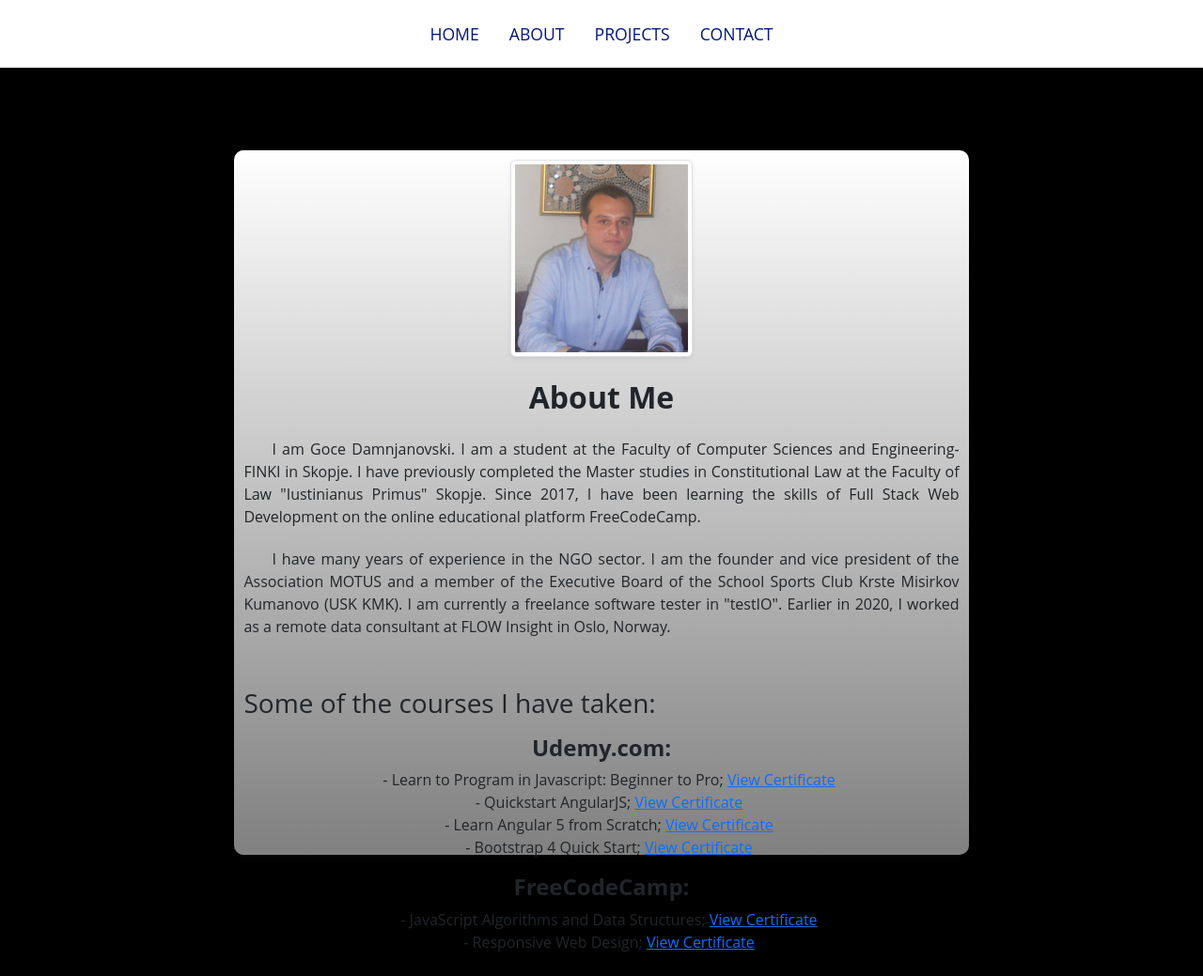
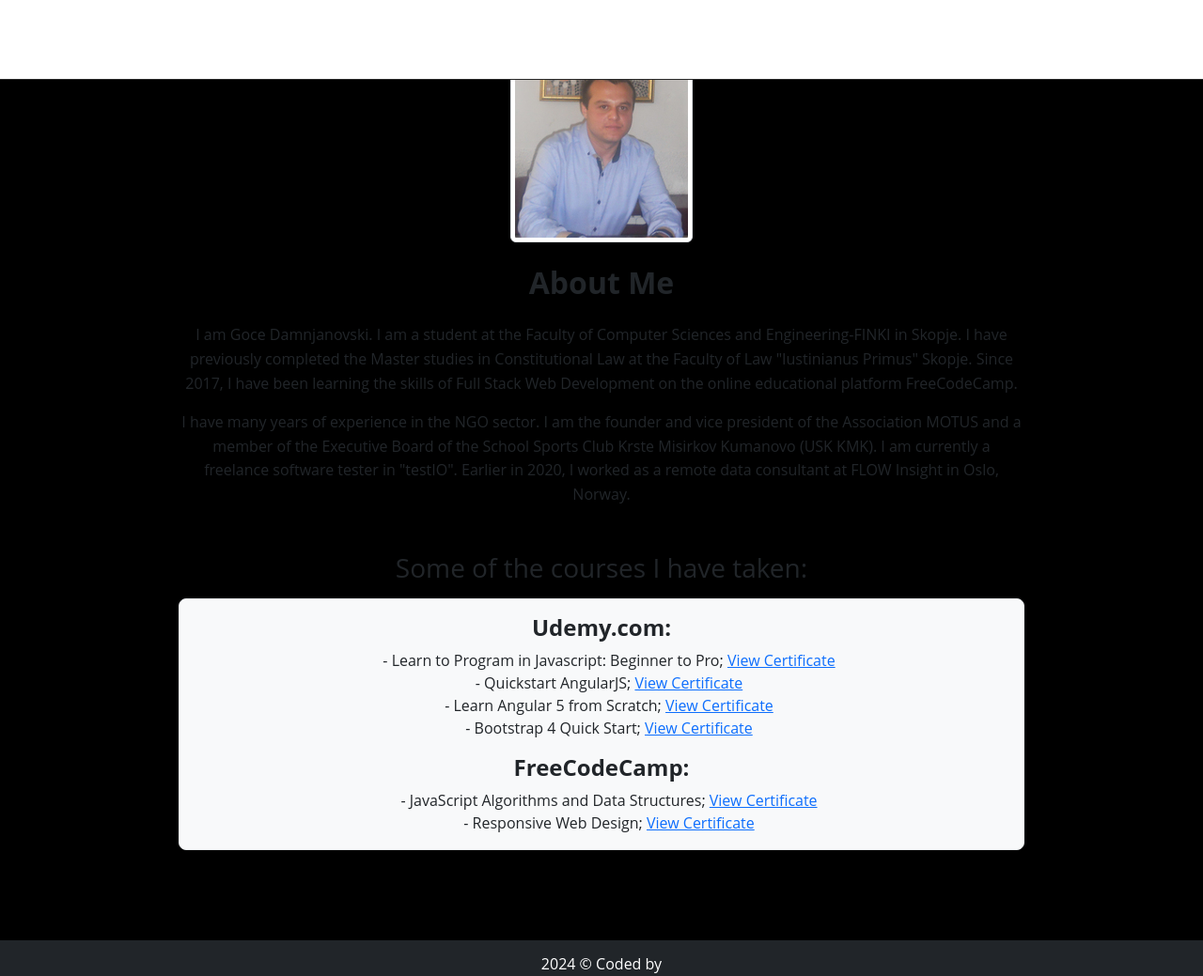
Before and after one commit to goce-damnjanovski/goce-damnjanovski.github.io, a plain HTML site: page about.html in a window 1280 px wide. Shown: the top 1039 px of the page at 94% size. Drawn offline with nearby package versions, Linux system fonts and the light colour scheme.

Commit message:
Add some css

```diff
--- a/style.css
+++ b/style.css
@@ -97,59 +97,64 @@ footer a:hover{
 /*-------------Home Page ends--------------*/
 
 /*-------------About starts--------------*/
-#about {
-  background-color: black;
-  height: auto;
+/* ---- NAV LINKS (не ги менуваме твоите текстови, само правиме боја и spacing) */
+#navbar a.nav-link-custom {
+  color: #ffffff;
+  text-decoration: none;
+  font-weight: 700;
+  padding: 6px 8px;
+  display: inline-block;
+}
+
+/* мал нагласок за активната страница */
+#navbar a.nav-link-custom.active {
+  text-decoration: underline;
+}
+
+/* осигурај nav да е видливо и над останатото (ако имаш absolute/positioned елементи) */
+#main-nav {
+  position: relative;
+  z-index: 9999;
+}
+
+/* ---- COURSE SECTION: ограничи го текстот и додади рамка/падинг */
+.course-section {
+  background-color: #f8f9fa;   /* светло сива, како bootstrap bg-light */
+  border: 1px solid #e9ecef;
+  border-radius: 8px;
+  padding: 16px;
+  overflow-wrap: break-word;   /* тоа ќе спречи текстот да излезе од рамката */
+  word-wrap: break-word;
+  hyphens: auto;
+}
+
+/* ако имаш .wrapper или #about специфични стајли, осигурај се дека не го „смачкуваат“ садот */
+.wrapper {
   width: 100%;
-  top: 0;
+  box-sizing: border-box;
+}
 
+/* ако имаш photo float во стар CSS, откако го сменивме на центриран, сосема стави ова */
+#about-text-block img {
+  float: none !important;
+  margin: 0 auto 12px auto;
+  display: block;
 }
-#about-text-block{
-  background-image: linear-gradient(white, gray);
-  border-radius: 10px;
-  width: 70%;
-  margin: 10% auto 5% auto;
-  text-wrap: wrap;
-  height: 750px;
-  padding: 10px;
+
+/* поправање на параграфи — да не излегуваат */
+.paragraphs {
+  line-height: 1.6;
+  word-break: break-word;
 }
-#about-text-block > img {
-  width: 200px;
-  height: 250px;
-  margin-right: 10px;
+
+/* дополни ако сакаш hover на линкови */
+#about-text-block a {
+  color: #0d6efd;
 }
-.paragraphs {
-  text-align: justify;
-  padding-bottom: 5px;
-  text-indent: 30px;
+#about-text-block a:hover {
+  text-decoration: underline;
 }
-#about-text-block > h3{
-  margin-top: 30px;
-  text-align: justify;
-}
-dl{
-  float: left;
-  margin-bottom: 100px;
-}
-dl dt{
-  text-align: left;
-  margin-top: 3px;
-  font-weight: bold;
-}
-dd{
-  text-indent: 20px;
-  text-align: justify;
-}
-dd a{
-  text-decoration: none;
-  text-transform: uppercase;
-  font-style: italic;
-  font-weight: bold;
-  color: black;
-}
-dd a:hover{
-  color: darkblue;
-}
+
 /*-------------About ends--------------*/
 
 /*-------------Projects starts--------------*/
```
